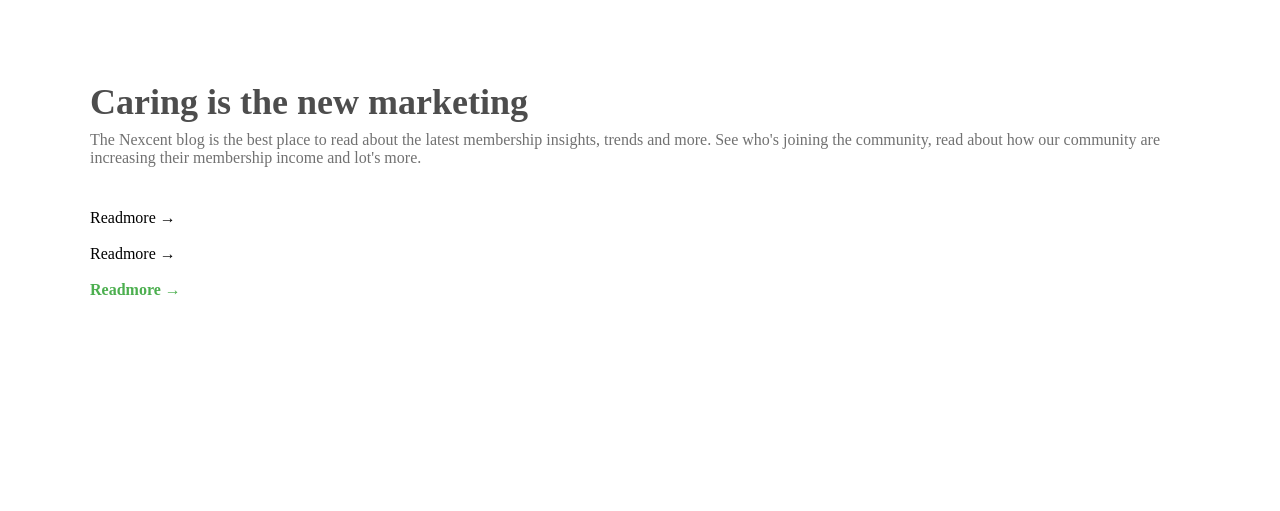
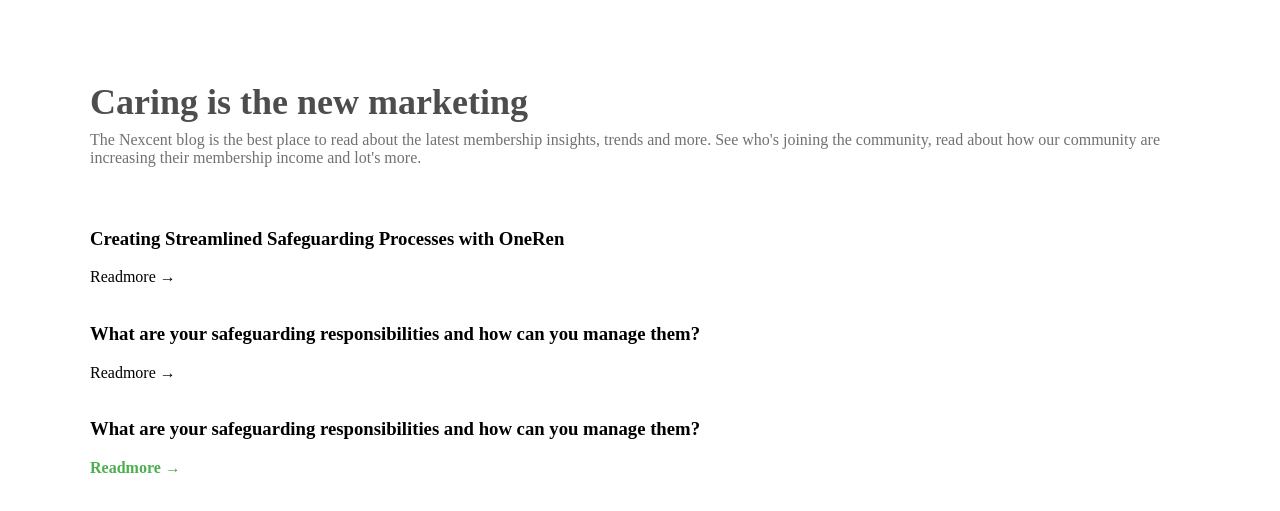
Before and after one commit to murraypreye-rgb/website, a plain HTML site: page index.html in a window 1280 px wide. Shown: the part 2700-3211 px from the top of the page. Before the commit the page ends 3079 px from the top, so only its background shows below. Drawn offline with Linux system fonts and the light colour scheme.

Commit message:
Restore H3 titles to caring card overlays

```diff
--- a/index.html
+++ b/index.html
@@ -192,6 +192,7 @@
             <div class="card-image-1">
                 <img src="images/2.png" alt="">
                 <div class="card-overlay-1">
+                    <h3>Creating Streamlined Safeguarding Processes with OneRen</h3>
                     <div class="card-paragrah-2">Readmore  &#8594</div>
                 </div>
             </div>
@@ -202,6 +203,7 @@
             <div class="card-image-2">
                 <img src="images/2.png" alt="">
                 <div class="card-overlay-2">
+                    <h3>What are your safeguarding responsibilities and how can you manage them?</h3>
                     <div class="card-paragrah-2">Readmore  &#8594</div>
                 </div>
             </div>
@@ -211,6 +213,7 @@
             <div class="card-image-3">
                 <img src="images/3.png" alt="">
                 <div class="card-overlay-3">
+                    <h3>What are your safeguarding responsibilities and how can you manage them?</h3>
                     <div class="card-paragrah">Readmore  &#8594</div>
                 </div>
             </div>
```
